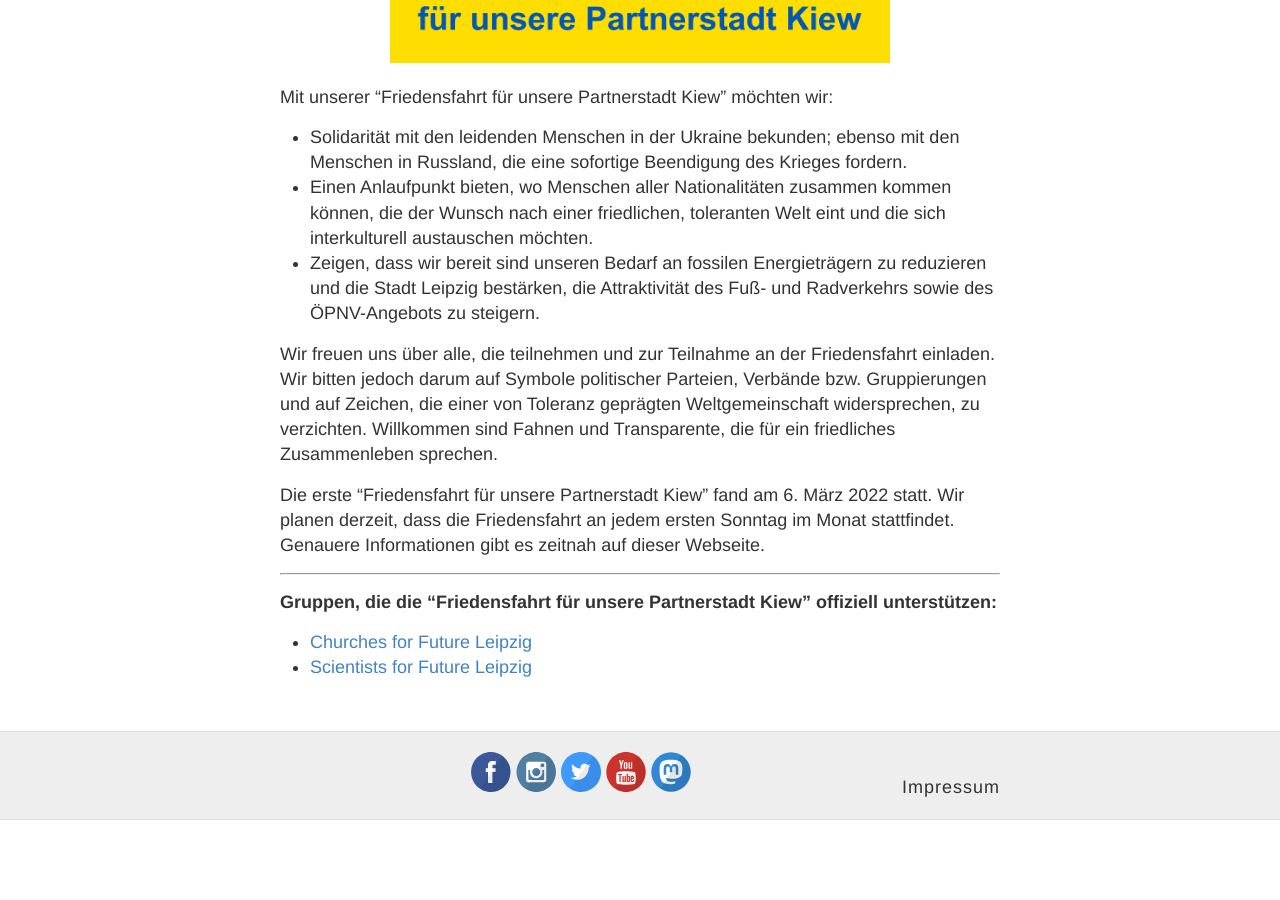
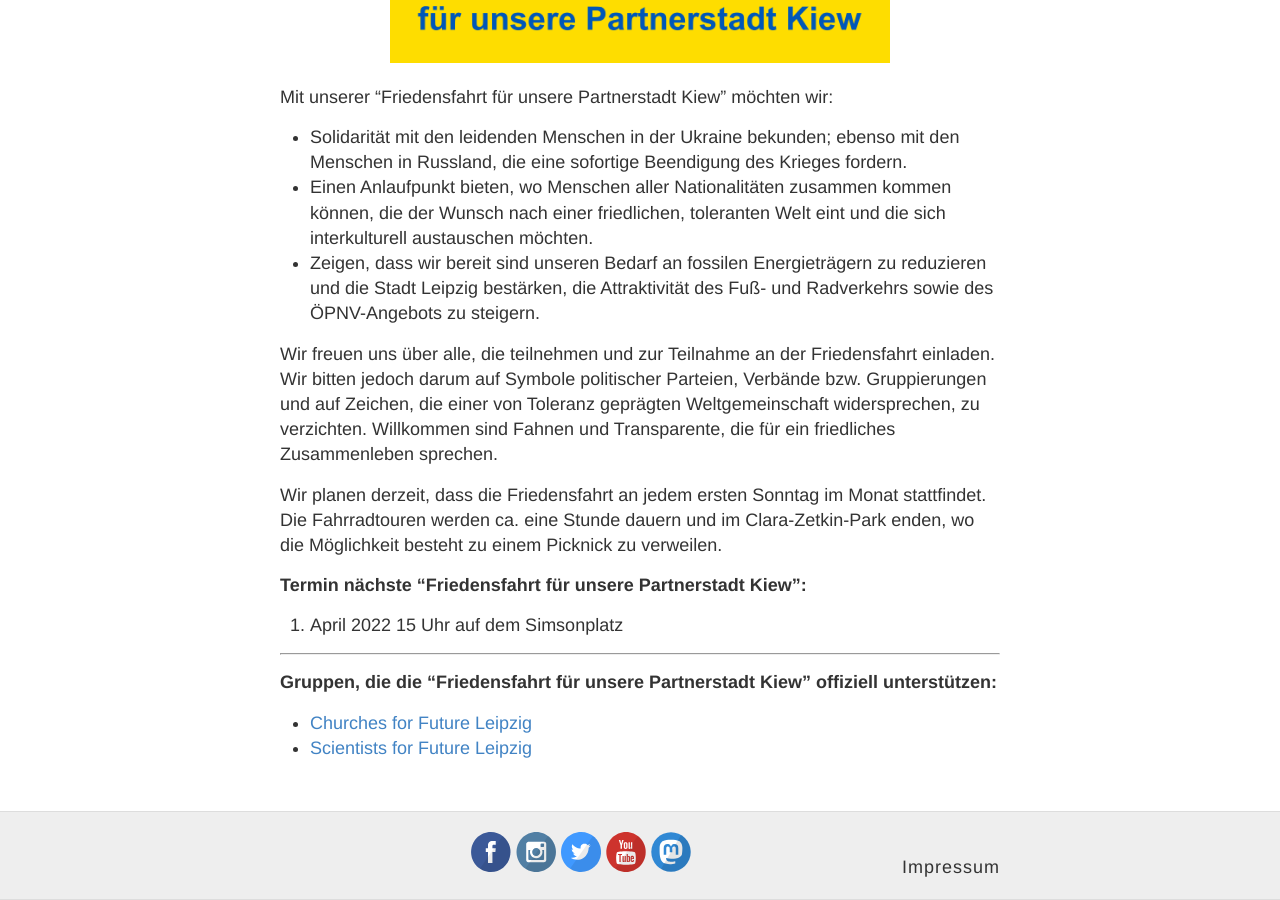
Before and after one commit to s4f-leipzig/s4f-leipzig.github.io, a Jekyll site: the page built from Friedensfahrt.md, in a window 1280 px wide and 900 px high, scrolled down 731 px. Built offline with Jekyll 4.4.1, drawn with Linux system fonts in a browser that asks for light colours; before the commit the page ends 1551 px from its top, so only the background shows below that.

Commit message:
Update Friedensfahrt.md

```diff
--- a/Friedensfahrt.md
+++ b/Friedensfahrt.md
@@ -26,7 +26,10 @@ Mit unserer "Friedensfahrt für unsere Partnerstadt Kiew" möchten wir:
 
 Wir freuen uns über alle, die teilnehmen und zur Teilnahme an der Friedensfahrt einladen. Wir bitten jedoch darum auf Symbole politischer Parteien, Verbände bzw. Gruppierungen und auf Zeichen, die einer von Toleranz geprägten Weltgemeinschaft widersprechen, zu verzichten. Willkommen sind Fahnen und Transparente, die für ein friedliches Zusammenleben sprechen.
 
-Die erste "Friedensfahrt für unsere Partnerstadt Kiew" fand am 6. März 2022 statt. Wir planen derzeit, dass die Friedensfahrt an jedem ersten Sonntag im Monat stattfindet. Genauere Informationen gibt es zeitnah auf dieser Webseite.
+Wir planen derzeit, dass die Friedensfahrt an jedem ersten Sonntag im Monat stattfindet. Die Fahrradtouren werden ca. eine Stunde dauern und im Clara-Zetkin-Park enden, wo die Möglichkeit besteht zu einem Picknick zu verweilen.
+
+<b>Termin nächste "Friedensfahrt für unsere Partnerstadt Kiew":</b>
+3. April 2022 15 Uhr auf dem Simsonplatz
 
 <hr>
 
```
